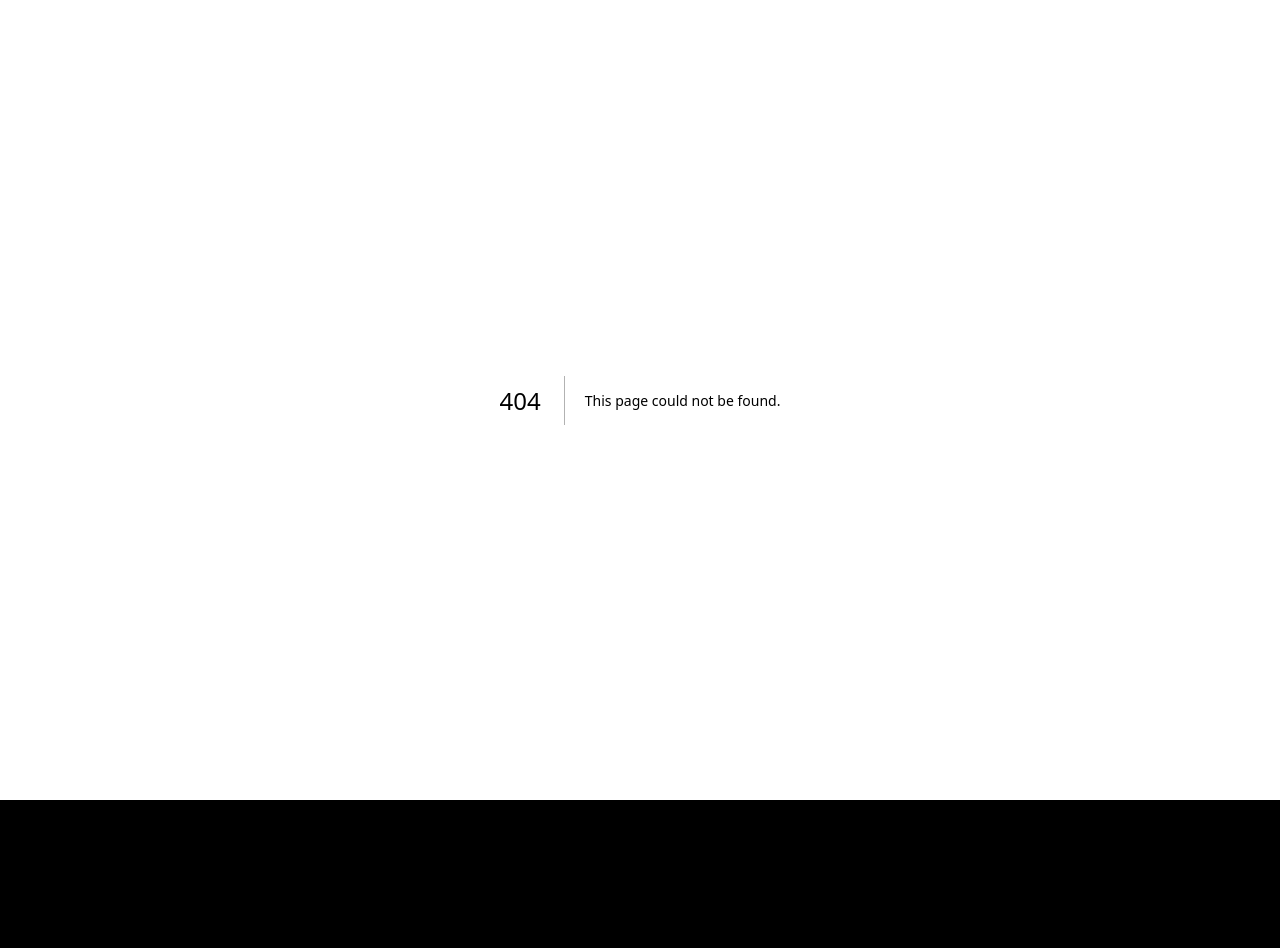
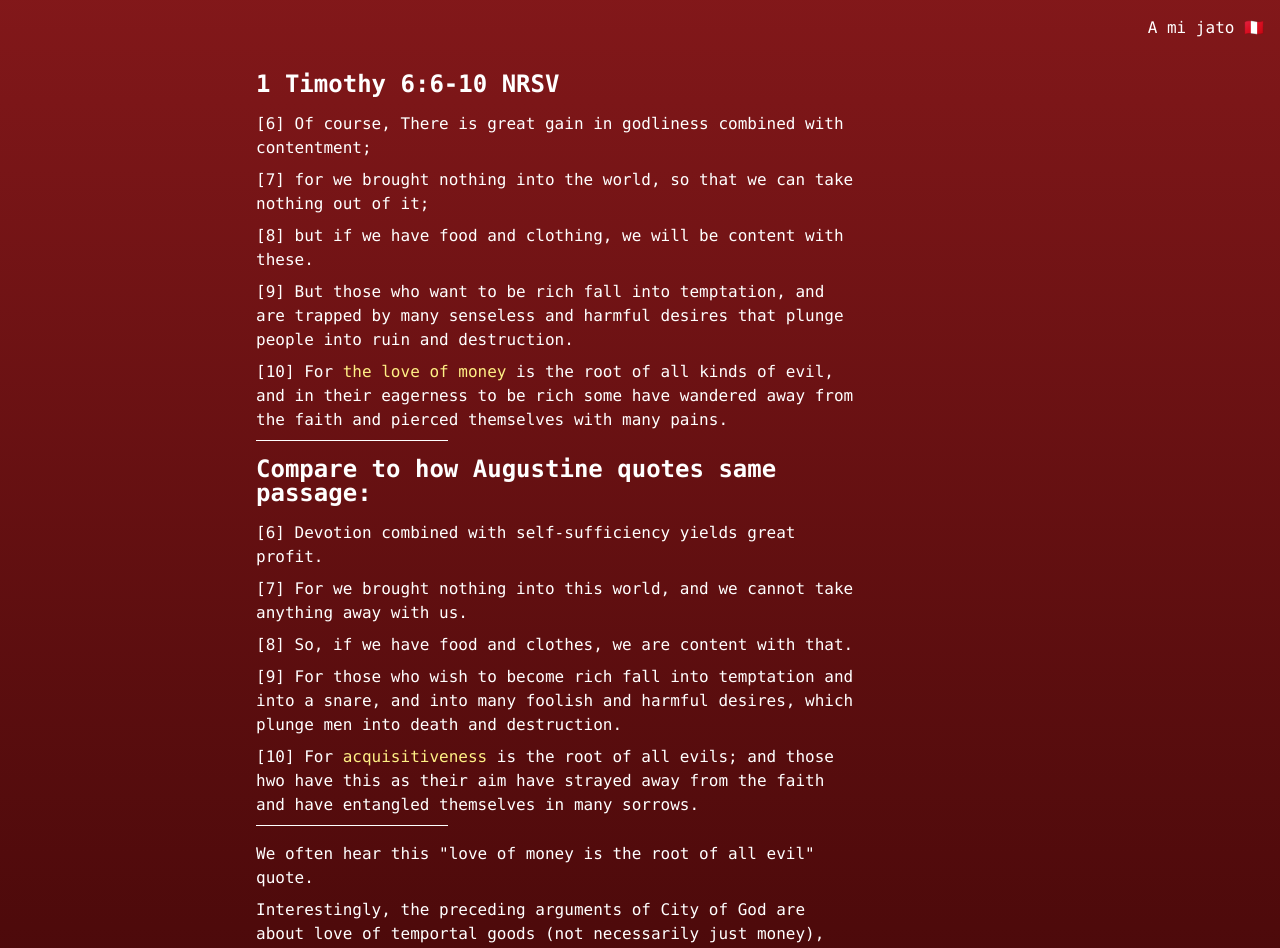
Before and after one commit to chriswillsflannery/chriswillsflannery, a Next.js app: page /post-esp/worldlyRiches in a window 1280 px wide. Before the commit this address had no page. Shown: the top 948 px of the page. Before the commit the page ends 800 px from the top, so only its background shows below. Built offline with nearby package versions, Linux system fonts and the light colour scheme.

Commit message:
1 timothy 6:6

```diff
--- a/src/app/esp/page.tsx
+++ b/src/app/esp/page.tsx
@@ -6,6 +6,10 @@ const HomeEsp = () => {
       <h1 className="text-2xl font-bold mb-4">{`Bueeeeenas`}</h1>
 
       <ul className="list-disc pl-5 space-y-2">
+        <ListItem
+          href="./post-esp/worldlyRiches"
+          title="Worldly Riches"
+        />
         <ListItem
           href="./post-esp/whenWeWentToTheMarket"
           title="When we went to the market"
--- /dev/null
+++ b/src/app/post-esp/worldlyRiches/page.tsx
@@ -0,0 +1,60 @@
+"use client";
+import { HL } from "@/components/HorizontalLine";
+
+const WorldlyRiches = () => {
+  return (
+    <div className="prose max-w-none">
+      <main>
+        <article style={{ maxWidth: "600px", lineHeight: "24px" }}>
+          <h2>{`1 Timothy 6:6-10 NRSV`}</h2>
+          <p>
+            {`[6] Of course, There is great gain in godliness combined with contentment;`}
+          </p>
+          <p>
+            {`[7] for we brought nothing into the world, so that we can take nothing out of it;`}
+          </p>
+          <p>
+            {`[8] but if we have food and clothing, we will be content with these.`}
+          </p>
+          <p>
+            {`[9] But those who want to be rich fall into temptation, and are trapped by many senseless and harmful desires that plunge people into ruin and destruction.`}
+          </p>
+          <p>
+            {`[10] For `}<span className="text-yellow-200">{`the love of money`}</span>{` is the root of all kinds of evil, and in their eagerness to be rich some have wandered away from the faith and pierced themselves with many pains.`}
+          </p>
+        </article>
+        <HL />
+        <article style={{ maxWidth: "600px", lineHeight: "24px" }}>
+            <h2>{`Compare to how Augustine quotes same passage:`}</h2>
+            <p>
+                {`[6] Devotion combined with self-sufficiency yields great profit.`}
+            </p>
+            <p>
+                {`[7] For we brought nothing into this world, and we cannot take anything away with us.`}
+            </p>
+            <p>
+                {`[8] So, if we have food and clothes, we are content with that.`}
+            </p>
+            <p>
+                {`[9] For those who wish to become rich fall into temptation and into a snare, and into many foolish and harmful desires, which plunge men into death and destruction.`}
+            </p>
+            <p>
+                {`[10] For `}<span className="text-yellow-200">{`acquisitiveness`}</span>{` is the root of all evils; and those hwo have this as their aim have strayed away from the faith and have entangled themselves in many sorrows.`}
+            </p>
+        </article>
+        <HL />
+        <article style={{ maxWidth: "600px", lineHeight: "24px" }}>
+            <p>{`We often hear this "love of money is the root of all evil" quote.`}</p>
+            <p>
+                {`Interestingly, the preceding arguments of City of God are about love of temportal goods (not necessarily just money), and Augustine cites this as one of the reasons why the good are chastised along with the bad.`}
+            </p>
+            <p>
+                {`Ultimately the two translations echo the same point, but it's a neat difference.`}
+            </p>
+        </article>
+      </main>
+    </div>
+  );
+};
+
+export default WorldlyRiches;
```
